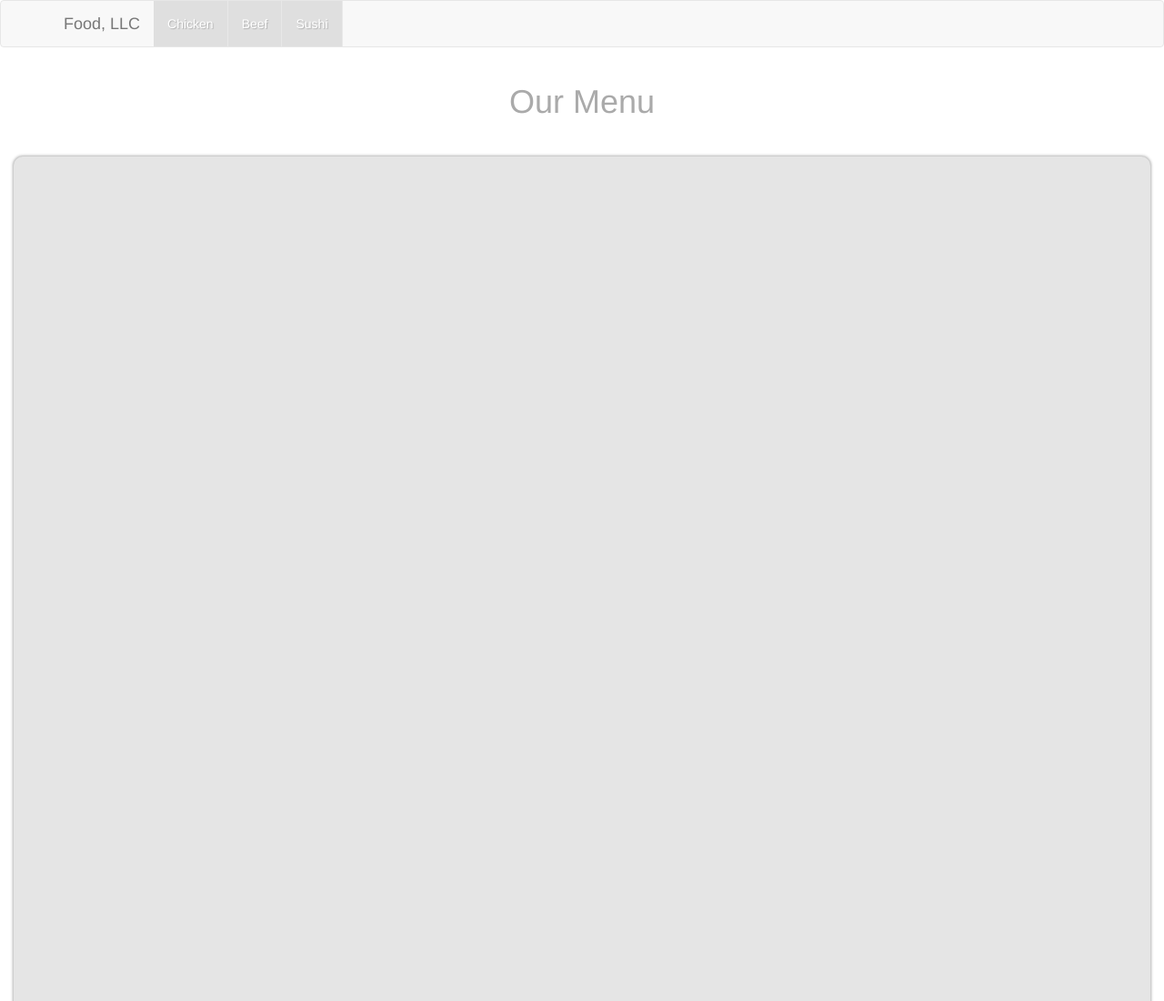
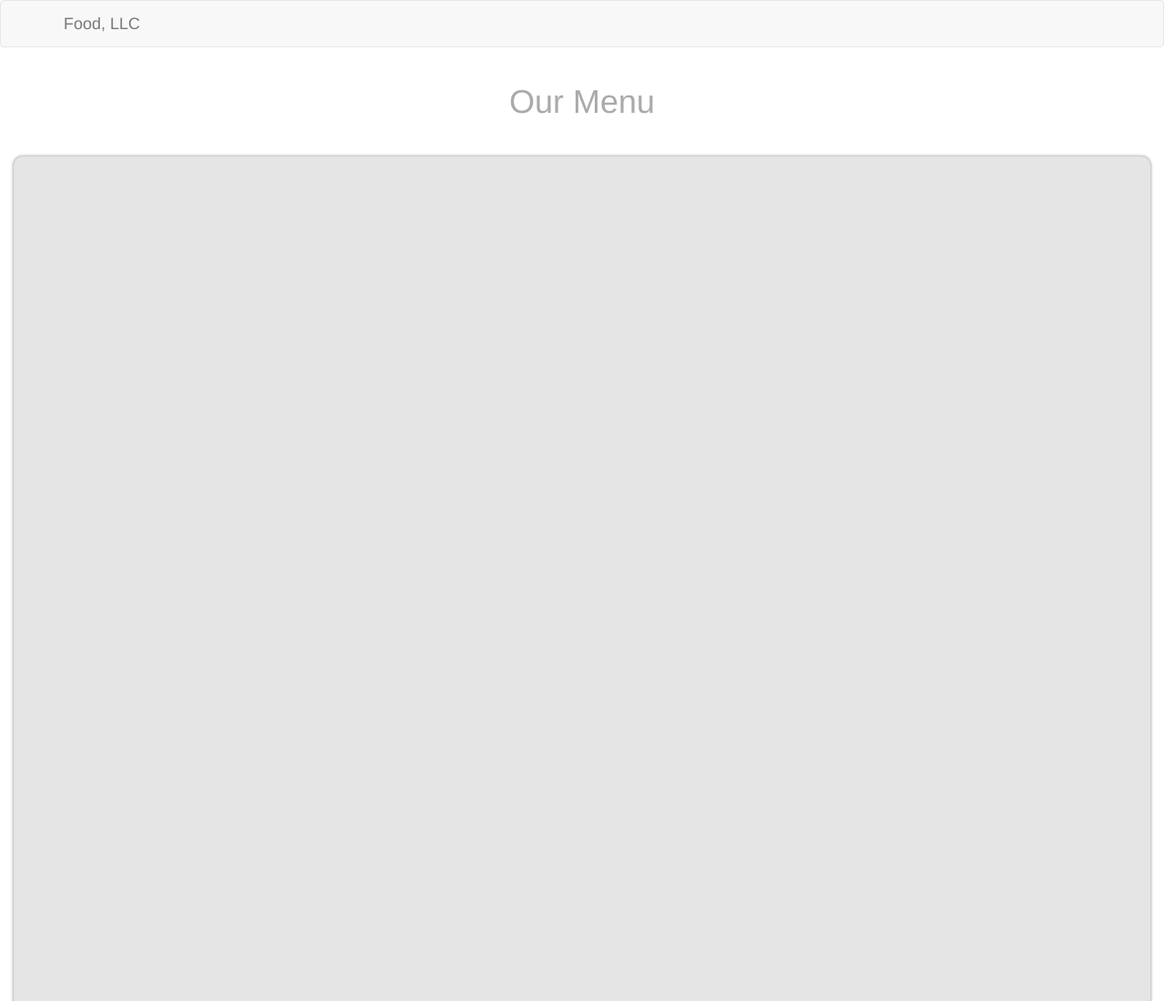
Before and after one commit to Daniill/cours, a plain HTML site: page mod3_solution/index.html in a window 1280 px wide. Shown: the top 1100 px of the page at 91% size. Drawn offline with Linux system fonts and the light colour scheme.

Commit message:
subsequent

```diff
--- a/mod3_solution/index.html
+++ b/mod3_solution/index.html
@@ -26,8 +26,8 @@
 				</button>
 			</div>
 
-		<div class="collapse navbar-collapse visible-xs" id="menu">
-			<ul class="nav navbar-nav text-center">
+		<div class="collapse navbar-collapse" id="menu">
+			<ul class="nav navbar-nav text-center visible-xs-block">
 				<li><a href="#">Chicken</a></li>
 				<li><a href="#">Beef</a></li>
 				<li><a href="#">Sushi</a></li>
```
